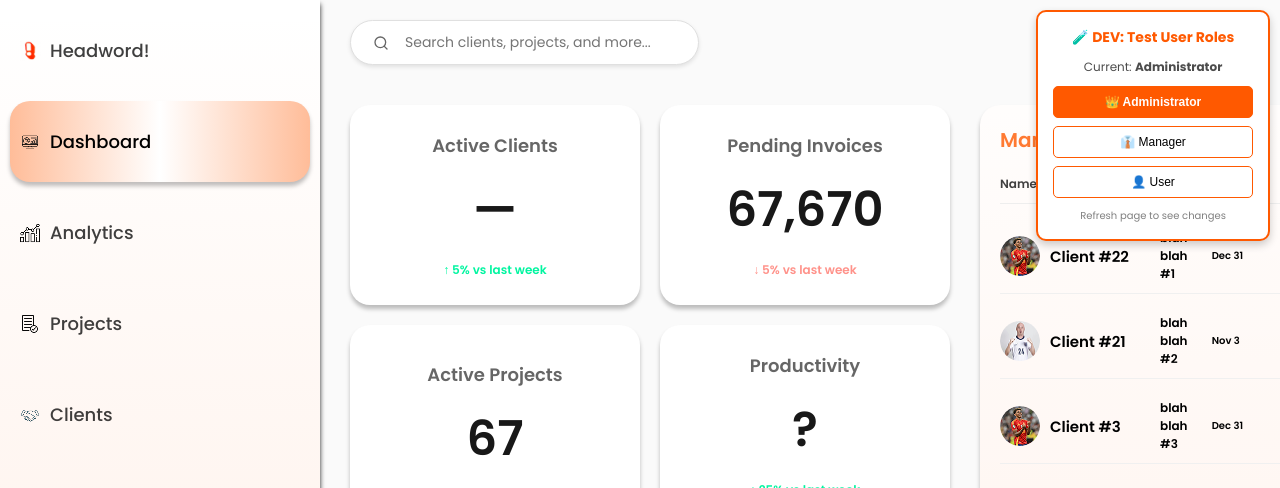
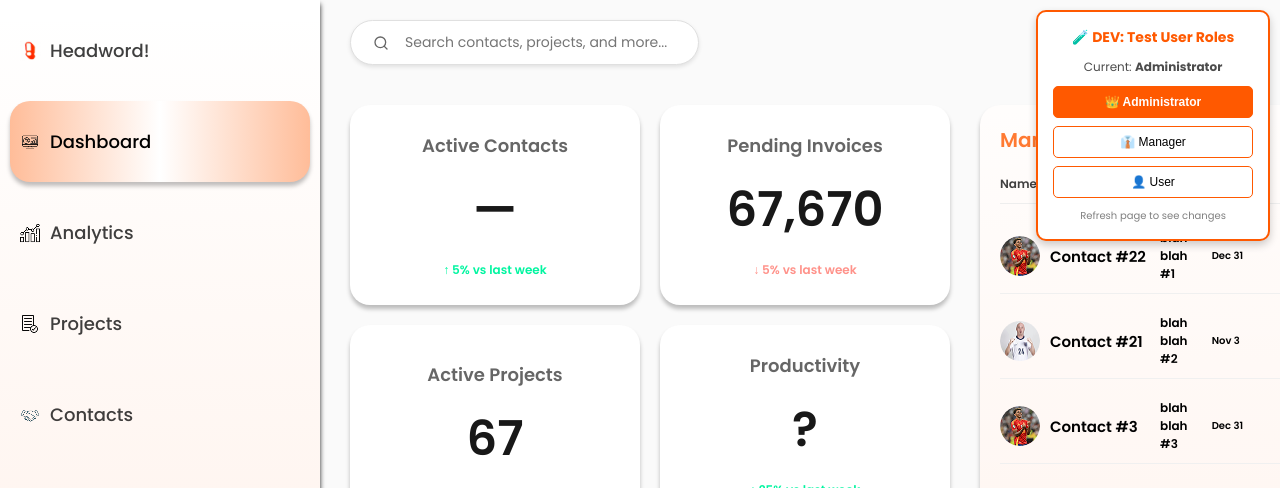
Before and after one commit to kone24/csc-190-191-systemy, a Next.js app in the folder frontend/: page /dashboard in a window 1280 px wide. Shown: the top 488 px of the page. Built offline with nearby package versions, Linux system fonts and the light colour scheme; no server answers.

Commit message:
"client" to "Contacts"

```diff
--- a/frontend/src/app/dashboard/clients/[id]/page.tsx
+++ b/frontend/src/app/dashboard/clients/[id]/page.tsx
@@ -179,7 +179,7 @@ export default function ClientProfilePage() {
           fontWeight: '500',
           textDecoration: 'none',
         }}>
-          ← Back to Clients
+          ← Back to Contacts
         </Link>
 
         {loading && <p style={{ fontFamily: 'Poppins', fontSize: 14, color: '#FF5900' }}>Loading…</p>}
--- a/frontend/src/app/dashboard/invoices/page.tsx
+++ b/frontend/src/app/dashboard/invoices/page.tsx
@@ -281,7 +281,7 @@ export default function InvoicesPage() {
                         borderBottom: '1px solid #e0e0e0'
                     }}>
                         <div>Invoice #</div>
-                        <div>Client</div>
+                        <div>Contact</div>
                         <div>Amount</div>
                         <div>Status</div>
                         <div>Issue Date</div>
--- a/frontend/src/app/dashboard/management/page.tsx
+++ b/frontend/src/app/dashboard/management/page.tsx
@@ -210,7 +210,7 @@ export default function ManagementPage() {
                         <StatCard title="Total Users" value={stats.totalUsers.toString()} />
                         <StatCard title="Active Users" value={stats.activeUsers.toString()} />
                         <StatCard title="Total Projects" value={stats.totalProjects.toString()} />
-                        <StatCard title="Total Clients" value={stats.totalClients.toString()} />
+                        <StatCard title="Total Contacts" value={stats.totalClients.toString()} />
                         <StatCard title="System Uptime" value={stats.systemUptime} />
                         <StatCard title="Last Backup" value={stats.lastBackup} />
                     </div>
--- a/frontend/src/app/dashboard/page.tsx
+++ b/frontend/src/app/dashboard/page.tsx
@@ -60,7 +60,7 @@ export default function DashboardPage() {
         {/* Top Bar */}
         <div style={{ display: 'flex', justifyContent: 'space-between', alignItems: 'center', marginBottom: '20px' }}>
           {/* Search Container */}
-          <SearchBar placeholder="Search clients, projects, and more..." onSearch={(value) => {
+          <SearchBar placeholder="Search contacts, projects, and more..." onSearch={(value) => {
             // You can implement dashboard-wide search logic here
             // For now, we'll redirect to clients page with search functionality
             if (value.trim()) {
@@ -116,7 +116,7 @@ export default function DashboardPage() {
               onMouseEnter={() => setHoveredTile(0)}
               onMouseLeave={() => setHoveredTile(null)}
             >
-              <div style={{ textAlign: 'center', color: 'rgba(0, 0, 0, 0.60)', fontSize: 18, fontFamily: 'Poppins', fontWeight: '600', wordWrap: 'break-word' }}>Active Clients</div>
+              <div style={{ textAlign: 'center', color: 'rgba(0, 0, 0, 0.60)', fontSize: 18, fontFamily: 'Poppins', fontWeight: '600', wordWrap: 'break-word' }}>Active Contacts</div>
               <div style={{ opacity: 0.90, textAlign: 'center', color: 'black', fontSize: 48, fontFamily: 'Poppins', fontWeight: '600', wordWrap: 'break-word' }}>{clientCount ?? '—'}</div>
               <div style={{ color: '#00F5A0', fontSize: 12, fontFamily: 'Poppins', fontWeight: '600', wordWrap: 'break-word' }}>↑ 5% vs last week</div>
             </div>
@@ -195,8 +195,8 @@ export default function DashboardPage() {
                 padding: '10px 0',
                 borderBottom: '1px solid #f0f0f0'
               }}>
-                <img style={{ width: 40, height: 40, borderRadius: '50%' }} src="/images/images/client-1.png" alt="Client" />
-                <div style={{ color: 'black', fontSize: 15, fontFamily: 'Poppins', fontWeight: '600' }}>Client #22</div>
+                <img style={{ width: 40, height: 40, borderRadius: '50%' }} src="/images/images/client-1.png" alt="Contact" />
+                <div style={{ color: 'black', fontSize: 15, fontFamily: 'Poppins', fontWeight: '600' }}>Contact #22</div>
                 <div style={{ color: 'black', fontSize: 12, fontFamily: 'Poppins', fontWeight: '600' }}>blah blah #1</div>
                 <div style={{ color: 'black', fontSize: 10, fontFamily: 'Poppins', fontWeight: '600' }}>Dec 31</div>
                 <div style={{ color: 'black', fontSize: 10, fontFamily: 'Poppins', fontWeight: '600' }}>$67</div>
@@ -222,8 +222,8 @@ export default function DashboardPage() {
                 padding: '10px 0',
                 borderBottom: '1px solid #f0f0f0'
               }}>
-                <img style={{ width: 40, height: 40, borderRadius: '50%' }} src="/images/images/client-2.png" alt="Client" />
-                <div style={{ color: 'black', fontSize: 15, fontFamily: 'Poppins', fontWeight: '600' }}>Client #21</div>
+                <img style={{ width: 40, height: 40, borderRadius: '50%' }} src="/images/images/client-2.png" alt="Contact" />
+                <div style={{ color: 'black', fontSize: 15, fontFamily: 'Poppins', fontWeight: '600' }}>Contact #21</div>
                 <div style={{ color: 'black', fontSize: 12, fontFamily: 'Poppins', fontWeight: '600' }}>blah blah #2</div>
                 <div style={{ color: 'black', fontSize: 10, fontFamily: 'Poppins', fontWeight: '600' }}>Nov 3</div>
                 <div style={{ color: 'black', fontSize: 10, fontFamily: 'Poppins', fontWeight: '600' }}>$512</div>
@@ -249,8 +249,8 @@ export default function DashboardPage() {
                 padding: '10px 0',
                 borderBottom: '1px solid #f0f0f0'
               }}>
-                <img style={{ width: 40, height: 40, borderRadius: '50%' }} src="/images/images/client-1.png" alt="Client" />
-                <div style={{ color: 'black', fontSize: 15, fontFamily: 'Poppins', fontWeight: '600' }}>Client #3</div>
+                <img style={{ width: 40, height: 40, borderRadius: '50%' }} src="/images/images/client-1.png" alt="Contact" />
+                <div style={{ color: 'black', fontSize: 15, fontFamily: 'Poppins', fontWeight: '600' }}>Contact #3</div>
                 <div style={{ color: 'black', fontSize: 12, fontFamily: 'Poppins', fontWeight: '600' }}>blah blah #3</div>
                 <div style={{ color: 'black', fontSize: 10, fontFamily: 'Poppins', fontWeight: '600' }}>Dec 31</div>
                 <div style={{ color: 'black', fontSize: 10, fontFamily: 'Poppins', fontWeight: '600' }}>$283</div>
--- a/frontend/src/app/search/page.tsx
+++ b/frontend/src/app/search/page.tsx
@@ -68,7 +68,7 @@ export default function SearchPage() {
             wordWrap: 'break-word',
             textShadow: '0px 4px 4px rgba(0, 0, 0, 0.20)'
           }}>
-            Search Clients
+            Search Contacts
           </div>
         </div>
 
--- a/frontend/src/components/Sidebar.tsx
+++ b/frontend/src/components/Sidebar.tsx
@@ -131,7 +131,7 @@ export default function Sidebar({ activePage }: SidebarProps) {
                 <NavItem
                     href="/dashboard/clients"
                     icon="/images/icons/clients.png"
-                    label="Clients"
+                    label="Contacts"
                     isActive={activePage === 'clients'}
                 />
 
```
Also changed, not shown: frontend/src/app/dashboard/clients/add/page.tsx (+6 -6 lines), frontend/src/app/dashboard/clients/page.tsx (+6 -6 lines).
